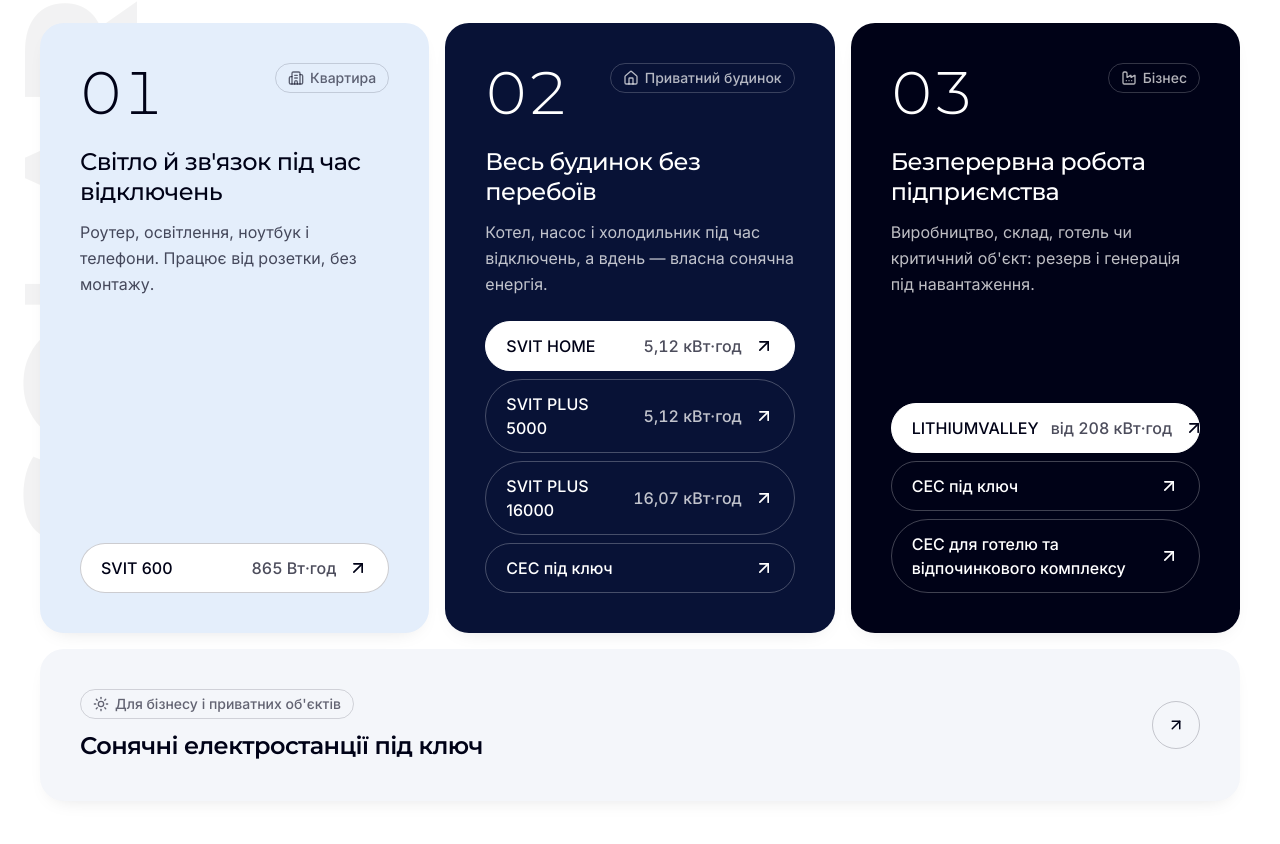
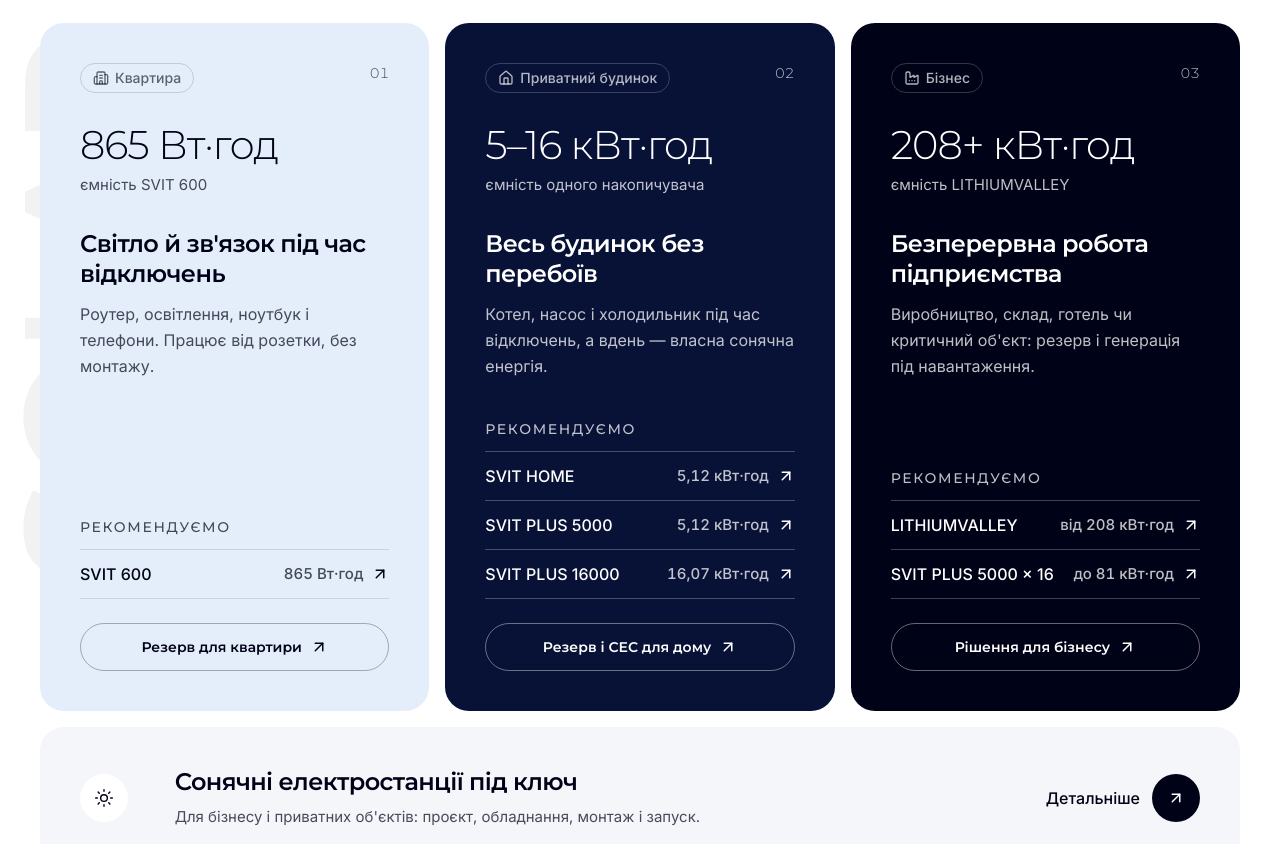
Before and after one commit to nyaremiiy/init.energy, a Next.js app: page / in a window 1280 px wide. Shown: the part 1116-1960 px from the top of the page. Built offline with nearby package versions, Linux system fonts and the light colour scheme.

Commit message:
feat: rebuild solution cards around capacity

```diff
--- a/messages/en.json
+++ b/messages/en.json
@@ -1,4 +1,34 @@
 {
+  "solutionsBySegment": {
+    "eyebrow": "Solutions",
+    "title": "What do you need to power?",
+    "lead": "Choose your property type to explore backup power and solar generation options with SVIT and LITHIUMVALLEY storage.",
+    "calculatorLink": "Size your system",
+    "cardNavLabel": "Solutions for {segment}",
+    "recommend": "Recommended",
+    "capacityLabels": {
+      "apartment": "SVIT 600 capacity",
+      "house": "capacity per battery",
+      "business": "LITHIUMVALLEY capacity"
+    },
+    "cardCtas": {
+      "apartment": "Backup for apartments",
+      "house": "Backup and solar for homes",
+      "business": "Solutions for business"
+    },
+    "hub": {
+      "title": "Turnkey solar power plants",
+      "description": "For businesses and private properties: design, equipment, installation and commissioning.",
+      "details": "Learn more"
+    },
+    "keywords": [
+      "Solar power plants",
+      "Backup power",
+      "SVIT storage",
+      "Turnkey installation",
+      "Maintenance"
+    ]
+  },
   "productLine": {
     "eyebrow": "Battery line-up",
     "title": "SVIT and LITHIUMVALLEY energy storage",
--- a/messages/uk.json
+++ b/messages/uk.json
@@ -5,9 +5,21 @@
     "lead": "Оберіть тип об'єкта: для кожного є готові сценарії резервного живлення та сонячної генерації на накопичувачах SVIT і LITHIUMVALLEY.",
     "calculatorLink": "Розрахувати систему",
     "cardNavLabel": "Сторінки рішень: {segment}",
+    "recommend": "Рекомендуємо",
+    "capacityLabels": {
+      "apartment": "ємність SVIT 600",
+      "house": "ємність одного накопичувача",
+      "business": "ємність LITHIUMVALLEY"
+    },
+    "cardCtas": {
+      "apartment": "Резерв для квартири",
+      "house": "Резерв і СЕС для дому",
+      "business": "Рішення для бізнесу"
+    },
     "hub": {
-      "label": "Для бізнесу і приватних об'єктів",
-      "title": "Сонячні електростанції під ключ"
+      "title": "Сонячні електростанції під ключ",
+      "description": "Для бізнесу і приватних об'єктів: проєкт, обладнання, монтаж і запуск.",
+      "details": "Детальніше"
     },
     "keywords": [
       "Сонячні електростанції",
--- a/src/components/sections/home/solutions-by-segment.tsx
+++ b/src/components/sections/home/solutions-by-segment.tsx
@@ -1,8 +1,8 @@
+import { Sun } from "lucide-react";
 import Link from "next/link";
 
 import { Container } from "@/components/layout/container";
 import { ArrowLink } from "@/components/ui/arrow-link";
-import { CardLabel } from "@/components/ui/card-label";
 import { IconButton } from "@/components/ui/icon-button";
 import { Reveal } from "@/components/ui/reveal";
 import { SectionHeader } from "@/components/ui/section-header";
@@ -10,7 +10,11 @@ import { SectionWatermark } from "@/components/ui/section-watermark";
 import { SegmentCard } from "@/components/ui/segment-card";
 import { anchors, routes } from "@/content/routes";
 import { segmentIcons } from "@/content/segments";
-import { getSolutionLinks, solutions } from "@/content/solutions";
+import {
+  getSolutionCapacity,
+  getSolutionLinks,
+  solutions,
+} from "@/content/solutions";
 import { format, messages } from "@/lib/messages";
 
 const titleId = "solutions-by-segment-title";
@@ -59,6 +63,13 @@ export function SolutionsBySegment() {
                     segment: solution.segment,
                   })}
                   tone={solution.tone}
+                  showcase={{
+                    capacity: getSolutionCapacity(solution),
+                    capacityLabel: t.capacityLabels[solution.id],
+                    recommendLabel: t.recommend,
+                    ctaLabel: t.cardCtas[solution.id],
+                    ctaHref: solution.ctaHref,
+                  }}
                 />
               </Reveal>
             ))}
@@ -66,16 +77,22 @@ export function SolutionsBySegment() {
 
           <Reveal>
             <Link
-              href={routes.services.turnkeySes}
-              className="group flex items-center justify-between gap-6 rounded-3xl shadow-card bg-surface p-card-sm text-ink transition duration-300 focus-visible:outline-2 focus-visible:outline-offset-2 focus-visible:outline-ink motion-safe:hover:-translate-y-0.5 lg:p-card"
+              href={routes.services.solar}
+              className="group grid grid-cols-1 items-center gap-4 rounded-3xl bg-surface p-card-sm text-ink transition duration-200 ease-tech focus-visible:outline-2 focus-visible:outline-offset-2 focus-visible:outline-ink motion-safe:hover:-translate-y-0.5 sm:grid-cols-12 lg:p-card"
             >
-              <span className="flex flex-col items-start gap-3">
-                <CardLabel icon={segmentIcons.solar}>{t.hub.label}</CardLabel>
+              <span className="flex size-12 items-center justify-center rounded-full bg-white sm:col-span-1">
+                <Sun aria-hidden className="size-5" strokeWidth={1.7} />
+              </span>
+              <span className="flex flex-col gap-2 sm:col-span-8">
                 <span className="font-heading text-h3-sm font-semibold tracking-tight sm:text-h3">
                   {t.hub.title}
                 </span>
+                <span className="text-small text-ink/70">{t.hub.description}</span>
               </span>
-              <IconButton decorative variant="outline-light" />
+              <span className="flex items-center gap-3 sm:col-span-3 sm:justify-end">
+                <span className="text-base font-medium">{t.hub.details}</span>
+                <IconButton decorative variant="solid-dark" />
+              </span>
             </Link>
           </Reveal>
         </div>
--- a/src/components/ui/button.tsx
+++ b/src/components/ui/button.tsx
@@ -1,7 +1,7 @@
 import Link from "next/link";
 import type { ComponentPropsWithoutRef, ReactNode } from "react";
 
-type ButtonVariant = "primary" | "secondary" | "dark";
+type ButtonVariant = "primary" | "secondary" | "dark" | "outline-light";
 type ButtonSize = "default" | "wide";
 
 type SharedButtonProps = {
@@ -28,6 +28,8 @@ const variantClasses: Record<ButtonVariant, string> = {
     "border border-white/40 text-white backdrop-blur-sm hover:border-white hover:bg-white/10 focus-visible:outline-white/50",
   /** Main action on light backgrounds (forms). */
   dark: "bg-ink text-white hover:bg-ink/90 focus-visible:outline-ink/30",
+  "outline-light":
+    "border border-ink/30 text-ink hover:border-ink hover:bg-ink hover:text-white focus-visible:outline-ink/30",
 };
 
 const sizeClasses: Record<ButtonSize, string> = {
--- a/src/components/ui/icon-button.tsx
+++ b/src/components/ui/icon-button.tsx
@@ -2,7 +2,7 @@ import { ArrowUpRight, Loader2 } from "lucide-react";
 import Link from "next/link";
 import type { ComponentPropsWithoutRef } from "react";
 
-type IconButtonVariant = "outline-light" | "outline-dark" | "solid-light";
+type IconButtonVariant = "outline-light" | "outline-dark" | "solid-light" | "solid-dark";
 type IconButtonSize = "md" | "sm";
 
 type SharedProps = {
@@ -36,6 +36,8 @@ const variantClasses: Record<IconButtonVariant, string> = {
   /** Filled white (e.g. the newsletter submit). */
   "solid-light":
     "bg-white text-ink hover:bg-white/90 focus-visible:outline-white",
+  "solid-dark":
+    "bg-ink text-white hover:bg-ink/85 focus-visible:outline-ink",
 };
 
 const sizeClasses: Record<IconButtonSize, string> = {
--- a/src/components/ui/segment-card.tsx
+++ b/src/components/ui/segment-card.tsx
@@ -2,6 +2,7 @@ import type { LucideIcon } from "lucide-react";
 import { ArrowUpRight } from "lucide-react";
 import Link from "next/link";
 
+import { Button } from "./button";
 import { CardLabel } from "./card-label";
 import { Heading } from "./heading";
 
@@ -17,6 +18,13 @@ type SegmentCardProps = {
   links: Array<{ label: string; spec?: string; href: string }>;
   navLabel: string;
   tone?: SegmentCardTone;
+  showcase?: {
+    capacity: string;
+    capacityLabel: string;
+    recommendLabel: string;
+    ctaLabel: string;
+    ctaHref: string;
+  };
 };
 
 const toneClasses: Record<
@@ -70,12 +78,93 @@ export function SegmentCard({
   links,
   navLabel,
   tone = "light",
+  showcase,
 }: SegmentCardProps) {
   const classes = toneClasses[tone];
 
+  if (showcase) {
+    const isLight = tone === "light";
+    const muted = isLight ? "text-ink/70" : "text-white/75";
+    const divider = isLight ? "border-line" : "border-white/25";
+    const focus = isLight
+      ? "focus-visible:outline-ink"
+      : "focus-visible:outline-white";
+
+    return (
+      <article
+        className={`flex h-full min-w-0 flex-col rounded-3xl p-card-sm lg:p-card ${isLight ? "bg-sky text-ink" : tone === "navy" ? "bg-navy text-white" : "bg-ink text-white"}`}
+      >
+        <div className="flex items-start justify-between gap-4">
+          <CardLabel tone={isLight ? "light" : "dark"} icon={segmentIcon}>
+            {segment}
+          </CardLabel>
+          {index ? (
+            <span
+              aria-hidden
+              className={`font-heading text-eyebrow font-light tabular-nums ${muted}`}
+            >
+              {index}
+            </span>
+          ) : null}
+        </div>
+
+        <div className="mt-8 min-w-0">
+          <p className="font-heading text-number-sm font-light tracking-tight whitespace-nowrap 2xl:text-number">
+            {showcase.capacity}
+          </p>
+          <p className={`mt-2 text-small ${muted}`}>{showcase.capacityLabel}</p>
+        </div>
+
+        <div className="mt-8 flex flex-col gap-3">
+          <Heading as="h3" size="h3" weight="semibold">
+            {title}
+          </Heading>
+          <p className={`text-base leading-relaxed ${muted}`}>{description}</p>
+        </div>
+
+        <div className="mt-auto pt-10">
+          <p className={`mb-3 font-heading text-eyebrow-sm font-medium tracking-eyebrow uppercase sm:text-eyebrow ${muted}`}>
+            {showcase.recommendLabel}
+          </p>
+          <nav aria-label={navLabel}>
+            <ul className={`border-b ${divider}`}>
+              {links.map((link) => (
+                <li key={link.href} className={`border-t ${divider}`}>
+                  <Link
+                    href={link.href}
+                    className={`group flex min-w-0 items-center gap-2 py-3 text-base font-medium transition-colors duration-200 ease-tech focus-visible:rounded-sm focus-visible:outline-2 focus-visible:outline-offset-2 ${focus}`}
+                  >
+                    <span className="min-w-0 flex-1 leading-tight">{link.label}</span>
+                    {link.spec ? (
+                      <span className={`shrink-0 text-small whitespace-nowrap tabular-nums ${muted}`}>
+                        {link.spec}
+                      </span>
+                    ) : null}
+                    <ArrowUpRight
+                      aria-hidden
+                      className="size-4.5 shrink-0 transition-transform duration-200 motion-safe:group-hover:translate-x-0.5 motion-safe:group-hover:-translate-y-0.5"
+                    />
+                  </Link>
+                </li>
+              ))}
+            </ul>
+          </nav>
+          <Button
+            href={showcase.ctaHref}
+            variant={isLight ? "outline-light" : "secondary"}
+            className="mt-6 w-full"
+            icon={<ArrowUpRight aria-hidden className="size-4.5" />}
+          >
+            {showcase.ctaLabel}
+          </Button>
+        </div>
+      </article>
+    );
+  }
+
   return (
     <article
-      className={`group flex h-full flex-col gap-6 rounded-3xl shadow-card p-card-sm transition duration-300 motion-safe:hover:-translate-y-0.5 lg:p-card ${classes.card}`}
+      className={`group flex h-full flex-col gap-6 rounded-3xl p-card-sm transition duration-300 motion-safe:hover:-translate-y-0.5 lg:p-card ${classes.card}`}
     >
       <div className="flex items-start justify-between gap-4">
         {index ? (
--- a/src/content/routes.ts
+++ b/src/content/routes.ts
@@ -21,6 +21,13 @@ export const slugs = {
   },
   services: {
     turnkeySes: "cec",
+    solar: "ses",
+  },
+  backup: {
+    hub: "rezervne-zhyvlennya",
+    apartment: "dlya-kvartyry",
+    house: "dlya-budynku",
+    business: "dlya-biznesu",
   },
   solutions: {
     hub: "rishennya",
@@ -71,6 +78,12 @@ export const routes = {
   },
   services: {
     turnkeySes: toPath(slugs.services.turnkeySes),
+    solar: toPath(slugs.services.solar),
+  },
+  backup: {
+    apartment: toPath(slugs.backup.hub, slugs.backup.apartment),
+    house: toPath(slugs.backup.hub, slugs.backup.house),
+    business: toPath(slugs.backup.hub, slugs.backup.business),
   },
   solutions: {
     hotelSes: toPath(slugs.solutions.hub, slugs.solutions.hotelSes),
--- a/src/content/solutions.ts
+++ b/src/content/solutions.ts
@@ -1,8 +1,9 @@
-import { formatQuantity } from "@/lib/format";
+import { formatNumber, formatQuantity } from "@/lib/format";
+import { messages } from "@/lib/messages";
 
 import { products, type ProductId } from "./products";
 import type { SegmentIconId } from "./segments";
-import { services, type ServiceId } from "./services";
+import { routes } from "./routes";
 
 export type SolutionLink = {
   label: string;
@@ -11,7 +12,7 @@ export type SolutionLink = {
   href: string;
 };
 
-type LinkRef = { product: ProductId } | { service: ServiceId };
+type ProductRef = { product: ProductId; count?: number };
 
 export type Solution = {
   id: "apartment" | "house" | "business";
@@ -20,7 +21,9 @@ export type Solution = {
   segmentIcon: SegmentIconId;
   title: string;
   description: string;
-  links: LinkRef[];
+  products: ProductRef[];
+  capacityProducts: ProductId[];
+  ctaHref: string;
   tone: "light" | "navy" | "dark";
 };
 
@@ -34,7 +37,9 @@ export const solutions: Solution[] = [
     title: "Світло й зв'язок під час відключень",
     description:
       "Роутер, освітлення, ноутбук і телефони. Працює від розетки, без монтажу.",
-    links: [{ product: "svit600" }],
+    products: [{ product: "svit600" }],
+    capacityProducts: ["svit600"],
+    ctaHref: routes.backup.apartment,
     tone: "light",
   },
   {
@@ -45,12 +50,13 @@ export const solutions: Solution[] = [
     title: "Весь будинок без перебоїв",
     description:
       "Котел, насос і холодильник під час відключень, а вдень — власна сонячна енергія.",
-    links: [
+    products: [
       { product: "svitHome" },
       { product: "svitPlus5000" },
       { product: "svitPlus16000" },
-      { service: "turnkeySes" },
     ],
+    capacityProducts: ["svitHome", "svitPlus5000", "svitPlus16000"],
+    ctaHref: routes.backup.house,
     tone: "navy",
   },
   {
@@ -61,29 +67,49 @@ export const solutions: Solution[] = [
     title: "Безперервна робота підприємства",
     description:
       "Виробництво, склад, готель чи критичний об'єкт: резерв і генерація під навантаження.",
-    links: [
+    products: [
       { product: "lithiumvalley" },
-      { service: "turnkeySes" },
-      { service: "hotelSes" },
+      { product: "svitPlus5000", count: 16 },
     ],
+    capacityProducts: ["lithiumvalley"],
+    ctaHref: routes.backup.business,
     tone: "dark",
   },
 ];
 
 export function getSolutionLinks(solution: Solution): SolutionLink[] {
-  return solution.links.map((ref) => {
-    if ("product" in ref) {
+  return solution.products.map((ref) => {
     const product = products[ref.product];
+    const total = ref.count
+      ? formatQuantity({
+          value: Math.floor(product.capacity.value * ref.count),
+          unit: product.capacity.unit,
+          qualifier: "upTo",
+        })
+      : formatQuantity(product.capacity);
 
     return {
-        label: product.name,
-        spec: formatQuantity(product.capacity),
+      label: ref.count ? `${product.name} × ${ref.count}` : product.name,
+      spec: total,
       href: product.href,
     };
+  });
 }
 
-    const service = services[ref.service];
+export function getSolutionCapacity(solution: Solution): string {
+  const values = solution.capacityProducts.map((id) => products[id].capacity.value);
+  const first = products[solution.capacityProducts[0]].capacity;
+  const unit = messages.units[first.unit];
+  const minimum = Math.min(...values);
+  const maximum = Math.max(...values);
 
-    return { label: service.name, href: service.href };
-  });
+  if (solution.id === "apartment") {
+    return formatQuantity(first);
   }
+
+  if (solution.id === "business") {
+    return `${formatNumber(minimum)}+ ${unit}`;
+  }
+
+  return `${formatNumber(Math.round(minimum))}–${formatNumber(Math.round(maximum))} ${unit}`;
+}
```
Also changed, not shown: 2 other files (tests, documents, lock files or other folders). Lines whose indentation alone changed are shown as unchanged.
